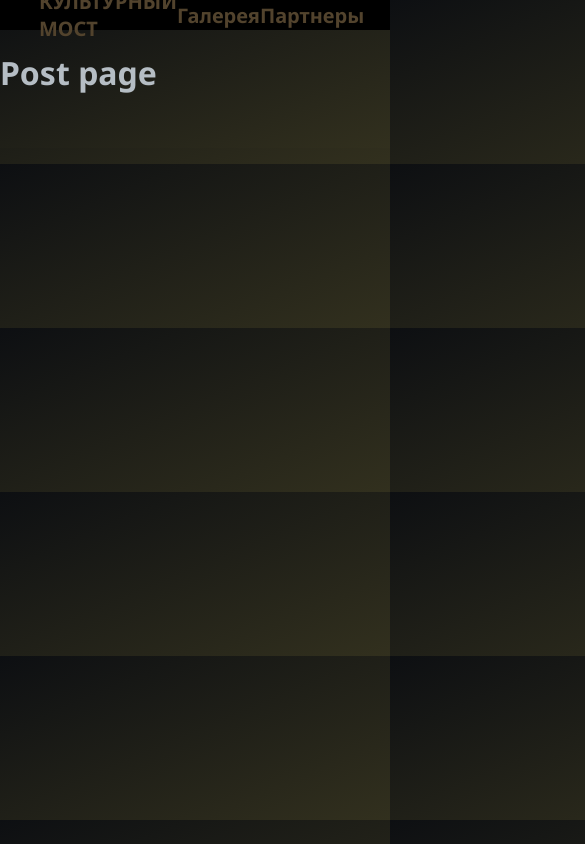
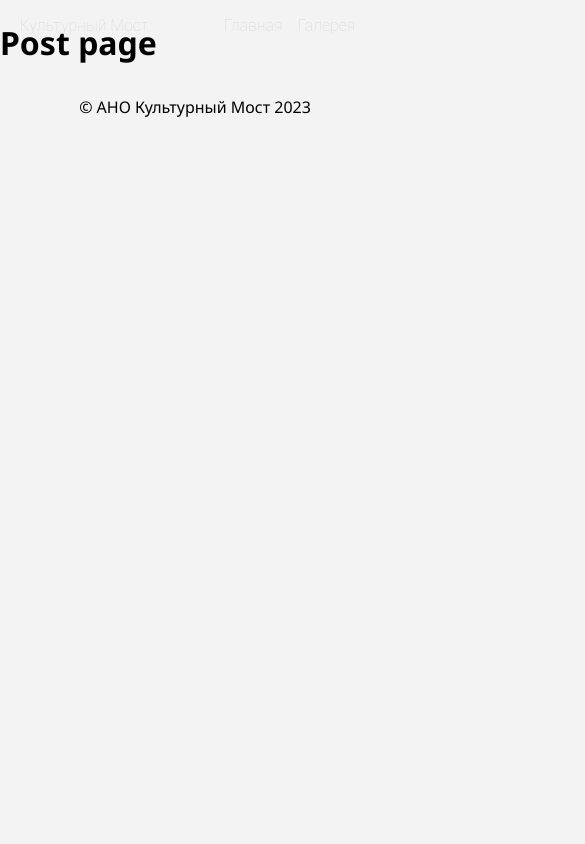
Before and after one commit to damwead/visitsaintpeter, a Next.js app: page /404 in a window 390 px wide. Shown: the top 844 px of the page, 585 px wide, since content can reach past the window. Built offline with nearby package versions, Linux system fonts and the light colour scheme; no server answers.

Commit message:
navbar on img

```diff
--- a/components/Footer.js
+++ b/components/Footer.js
@@ -1,7 +1,7 @@
 export default function Footer() {
   return (
     <footer>
-      <p className="footer-text"> &copy; АНО Культурный Мост 2022</p>
+      <p className="footer-text"> &copy; АНО Культурный Мост 2023</p>
     </footer>
   )
 }
--- a/components/Navbar.js
+++ b/components/Navbar.js
@@ -1,4 +1,5 @@
 import Link from 'next/link';
+import Image from 'next/image';
 import { useContext } from 'react';
 import { UserContext } from '../lib/context';
 
@@ -8,22 +9,23 @@ export default function Navbar() {
   return (
     <nav className='navbar'>
       <ul className='menu'>
-        <li>
+        <li className='push-right'>
           <Link href="/">
-            <h2 className="h1-logo">КУЛЬТУРНЫЙ МОСТ</h2>
+            <p className="">Культурный Мост</p>
           </Link>
         </li>
         <li>
-        <Link href="/404">
-            <h2 className="h1-logo">Галерея</h2>
+          <Link href="/404">
+            <p className="">Главная</p>
           </Link>
         </li>
         <li>
-        <Link href="/404">
-            <h2 className="h1-logo">Партнеры</h2>
+          <Link href="/404">
+            <p className="">Галерея</p>
           </Link>
         </li>
       </ul>
+
     </nav>
   )
 }
--- a/pages/index.js
+++ b/pages/index.js
@@ -9,7 +9,7 @@ export default function Home() {
   return (
     <main className={styles.container}>
       <div className='premiere'>
-        <Image className='image-banner' src='/you-guilty-banner.jpeg' width="2700" height="1000" />
+        <Image className='image-banner' src='/chestnutman.jpeg' width="1800px" height="1024" />
       </div>
 
       <div className='grid-container'>
@@ -31,6 +31,8 @@ export default function Home() {
           </div>
         </div>
 
+
+
         <div className='card'>
           <Image className='image' src='/ostrovskiy.jpeg' width="400" height="562" />
 
--- a/styles/Home.module.css
+++ b/styles/Home.module.css
@@ -1,5 +1,5 @@
 .container {
-  padding: 0 2rem;
+  padding: 0;
 }
 
 .main {
@@ -108,9 +108,9 @@
   margin-left: 0.5rem;
 }
 
-@media (max-width: 600px) {
+/* @media (max-width: 600px) {
   .grid {
     width: 100%;
     flex-direction: column;
   }
-}
+} */
--- a/styles/globals.css
+++ b/styles/globals.css
@@ -1,8 +1,8 @@
 @import url('https://fonts.googleapis.com/css2?family=Noto+Sans:ital,wght@0,400;0,700;1,400&display=swap');
 
 :root {
-  --color-bg: #201e1a;
-  --color-text: #b5bdc4;
+  --color-bg: #f3f3f3;
+  --color-text: #000000;
   --color-blue: #3b49df;
   --color-red: #df3b3b;
   --color-green: #3bdf72;
@@ -15,20 +15,16 @@ body {
   padding: 0;
   margin: 0;
   font-family: 'Noto Sans', sans-serif;
-  background: linear-gradient(to bottom right, #0d0f12, #32301e);
+  background: var(--color-bg);
   color: var(--color-text);
 }
 
 
   /* TODO: media query */
 main {
-  padding: 1rem 10vw;
-
   margin-left: auto;
   margin-right: auto;
   width: 100%;
-  border-left: 1px solid currentcolor;
-  border-right: 1px solid currentcolor;
 }
 
 
@@ -49,24 +45,6 @@ a {
 
 img {max-width: 100%;}
 
-input {
-  display: inline-block;
-  outline: none;
-  border: none;
-  font-size: 1.5rem;
-  width: 100%;
-  padding: 5px 10px;
-}
-
-fieldset {
-  border: none;
-  padding: 1rem 0;
-  font-size: 1.25rem;
-}
-
-code {
-  overflow-x: scroll;
-}
 
 /* Navbar */
   /* TODO: media query */
@@ -74,9 +52,11 @@ code {
   height: 30px;
   width: 100%;
   top: 0;
-  padding: 0 10vw;
-  font-weight: bold;
-  background-color: black;
+  margin-top: 10px;
+  padding: 0 5vw;
+  color: rgb(215, 215, 215);
+  background-color: transparent;
+  position: absolute;
   z-index: 99;
 }
 
@@ -90,88 +70,16 @@ code {
   height: 100%;
 }
 
-.navbar img {
+.navbar li {
   border-radius: 50%;
-  width: 50px;
-  height: 50px;
+  flex-grow: 1;
+}
+.navbar p {
+  font-weight: 100;
+  font-size: 1rem;
+  font-family: 'Roboto', sans-serif;
   cursor: pointer;
 }
-
-.navbar li {
-  border-radius: 50%;
-
-}
-
-/* Buttons */
-
-.btn, button {
-  background-color: var(--color-gray);
-  border: none;
-  color: var(--color-text);
-  padding: 1rem 2rem;
-  display: flex;
-  align-items: center;
-  text-align: center;
-  justify-content: center;
-  text-decoration: none;
-  font-family: 'Noto Sans', sans-serif;
-  font-weight: bold;
-  border-radius: 0.25rem;
-  cursor: pointer;
-  margin: 0.5rem 1rem 0.5rem 0;
-}
-
-@media only screen and (max-width: 768px) {
-  button {
-    padding: 0.5rem 1rem;
-    font-size: 0.8rem;
-  }
-}
-
-
-button:hover {
-  filter: brightness(90%);
-}
-
-button:disabled,
-button[disabled]{
-  filter: brightness(80%);
-  cursor: not-allowed;
-}
-
-button.btn-blue {
-  background-color: var(--color-blue);
-  color: white;
-}
-
-button.btn-red {
-  background-color: var(--color-red);
-  color: white;
-}
-
-button.btn-green {
-  background-color: var(--color-green);
-  color: white;
-}
-
-button.btn-google {
-  background-color: white;
-  color: var(--color-text);
-}
-
-.btn-google img {
-  width: 30px;
-  margin-right: 10px;
-}
-
-button.btn-logo {
-  background-color: var(--color-text);
-  color: white;
-  text-transform: uppercase;
-  font-size: 1.5rem;
-  padding: 0.5rem 1rem;
-}
-
 
 /* images */
   /* TODO: media query */
@@ -181,7 +89,12 @@ button.btn-logo {
 
 /* premiere */
 .premiere {
+  width: 100%;
+}
 
+.premiere img {
+  width: 100%;
+  height: 1024px;
 }
 
 
@@ -192,24 +105,6 @@ button.btn-logo {
   grid-gap: 2rem;
   grid-template-columns: repeat(1, auto);
   justify-content: space-between;
-}
-@media only screen and (max-width: 1820px) {
-  .grid-container {
-    grid-template-columns: repeat(1, auto);
-    grid-gap: 1rem;
-  }
-}
-
-@media only screen and (max-width: 1320px) {
-  .grid-container {
-    grid-template-columns: repeat(1, auto);
-  }
-}
-
-@media only screen and (max-width: 900px) {
-  .grid-container {
-    grid-template-columns: repeat(1, auto);
-  }
 }
 
 /* Cards */
@@ -231,6 +126,7 @@ button.btn-logo {
 
 .card .image {
   width: 100%;
+  border-radius: 3px;
   float: left;
   margin-right: 10px;
 }
@@ -239,40 +135,10 @@ button.btn-logo {
   float: left;
 }
 
-/* Loader */
-
-.loader {
-  border: 10px solid var(--color-bg);
-  border-top: 10px solid var(--color-blue);
-  border-radius: 50%;
-  width: 50px;
-  height: 50px;
-  animation: spin 2s linear infinite;
-}
-
-@keyframes spin {
-  0% { transform: rotate(0deg); }
-  100% { transform: rotate(360deg); }
-}
-
-/* File uploads */
-
-input[type="file"] {
-  display: none;
-}
-
-.upload-snippet {
-  width: 75%;
-    margin-left: auto;
-    background: white;
-    padding: 5px;
-    margin: 5px 0;
-}
-
 /* footer */
   /* TODO: media query */
 footer {
-  width: 1700px;
+  width: 100%;
   margin-top: 2rem;
   margin-bottom: 1rem;
   margin-left: auto;
@@ -291,6 +157,10 @@ footer > p {
 
 .push-left {
   margin-left: auto;
+}
+
+.push-right {
+  flex-grow: 5 !important;
 }
 
 .text-sm {
```
Also changed, not shown: public/2фото_сайт.jpg (added), 1 other file (tests, documents, lock files or other folders). Lines whose indentation alone changed are shown as unchanged.
